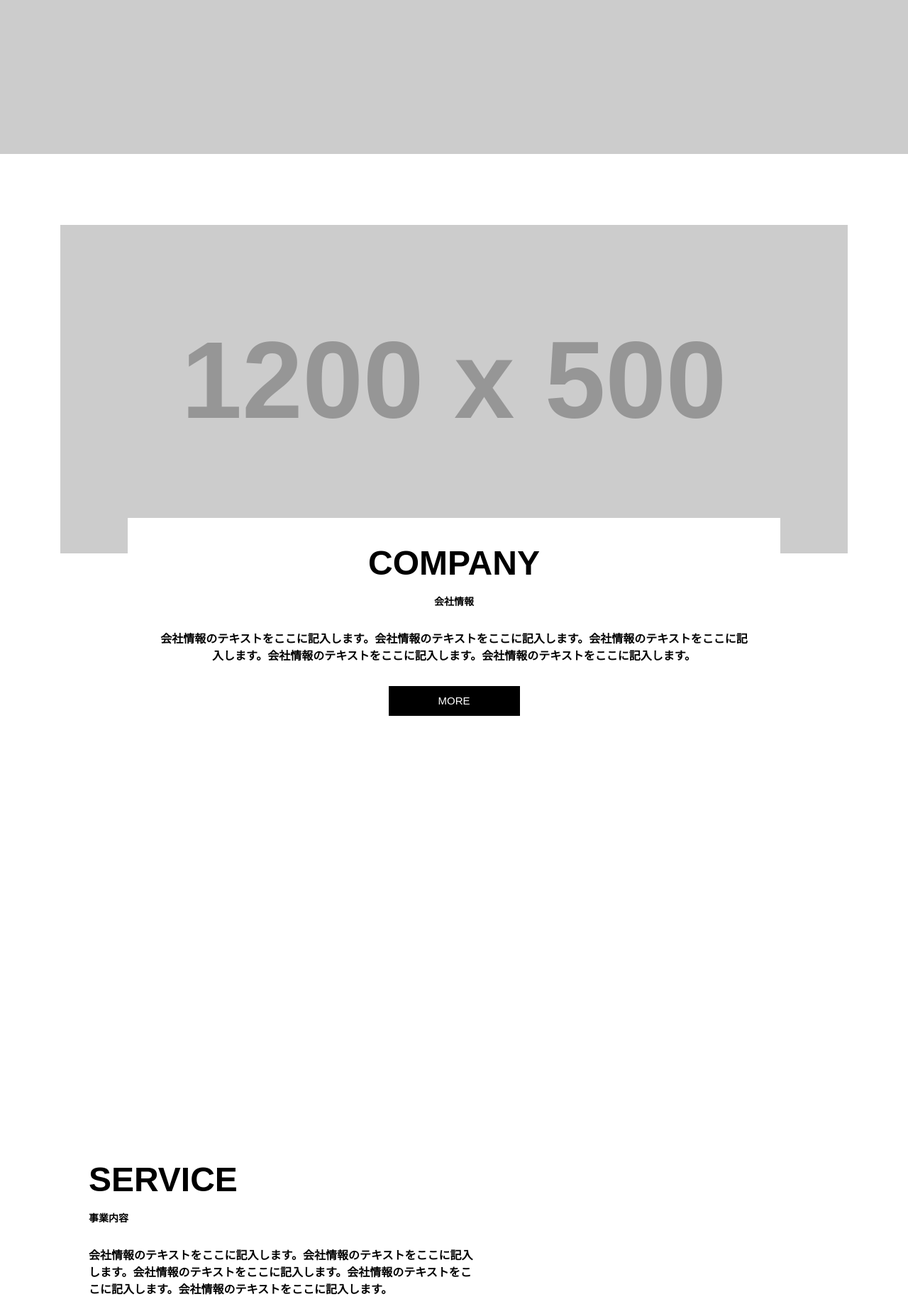
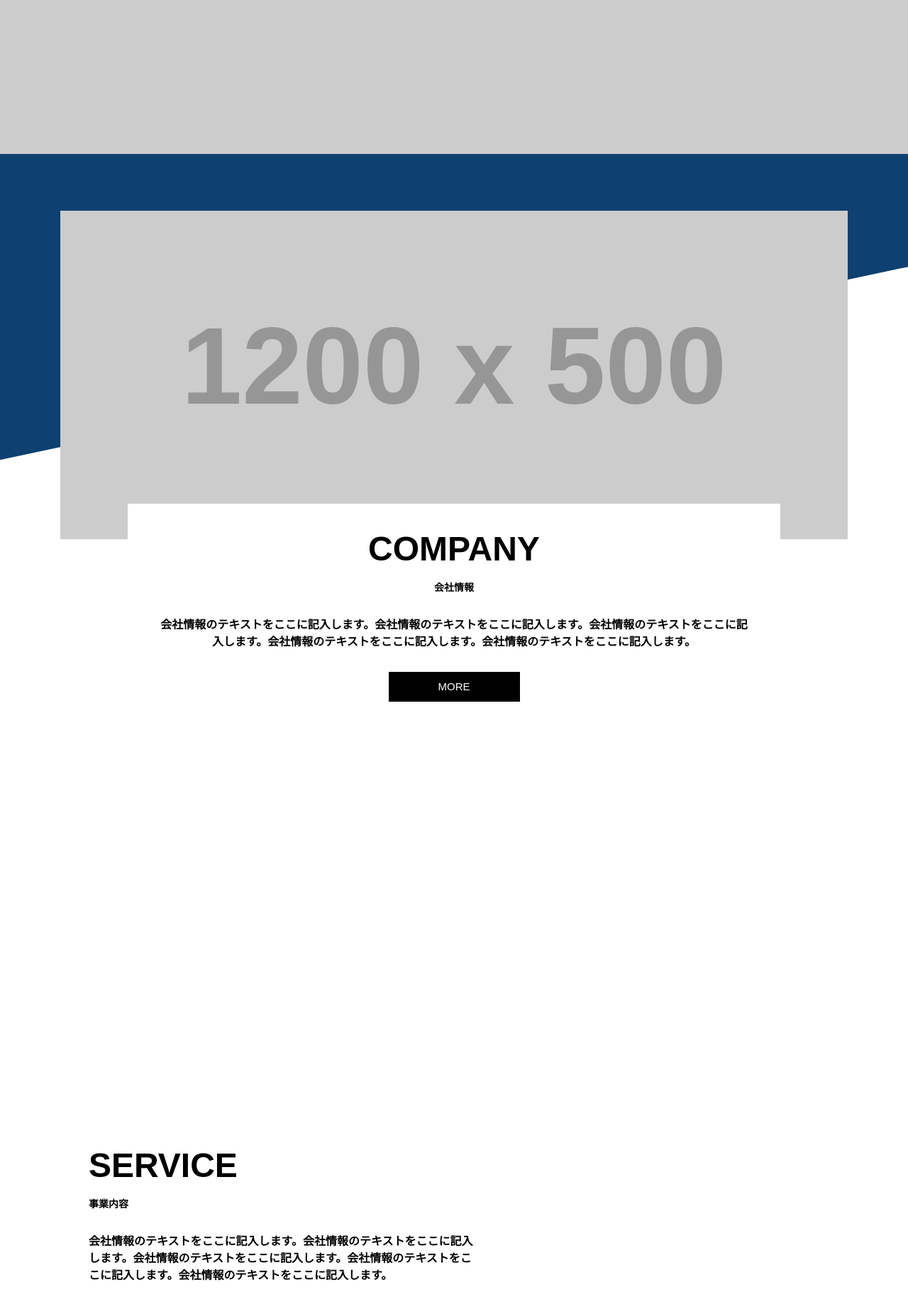
Before and after one commit to takeshi-du/js-dmeo, a Jekyll site: the page built from demo/corporate/index.html, in a window 1280 px wide. Shown: the part 361-2199 px from the top of the page at 71% size. Built offline with Jekyll 4.4.1, drawn with Linux system fonts in a browser that asks for light colours; nearby versions of some CDN libraries.

Commit message:
heroにslope追加

```diff
--- a/_includes/corporate/hero.html
+++ b/_includes/corporate/hero.html
@@ -1,3 +1,5 @@
-<section class="block-hero">
-  <img class="img-fluid img-100" src="https://placehold.it/1200x500" alt="img">
+<section class="block-hero c-bgslope c-bgslope__right">
+  <div class="c-bgslope__inner">
+    <img class="img-fluid img-100" src="https://placehold.it/1200x500" alt="img">
+  </div>
 </section>
--- a/_sass/corporate/block-company.scss
+++ b/_sass/corporate/block-company.scss
@@ -2,7 +2,7 @@
 * === block-company ===
 */
 .block-company {
-  margin-top: 100px;
+  margin-top: -420px;
   .panel {
     text-align: center;
     margin-top: -50px;
--- a/_sass/corporate/block-hero.scss
+++ b/_sass/corporate/block-hero.scss
@@ -1,3 +1,11 @@
 /*
 * === block-hero ===
 */
+.block-hero {
+  &.c-bgslope.c-bgslope__right:before {
+    background-color: #0E4071;
+  }
+  &.c-bgslope .c-bgslope__inner {
+    padding-bottom: 500px;
+  }
+}
--- a/_sass/corporate/block-news.scss
+++ b/_sass/corporate/block-news.scss
@@ -2,7 +2,6 @@
 * === block-news ===
 */
 .block-news {
-  margin-top: 100px;
   .block-news__header {
     text-align: center;
   }
--- a/_sass/corporate/c-bgslope.scss
+++ b/_sass/corporate/c-bgslope.scss
@@ -15,6 +15,10 @@
     margin: 3% -10% 0;
     background: #0B0E10;
     z-index: -1;
+    @media (max-width: 575.98px) {
+      width: 135%;
+      margin: 3% -15% 0;
+    }
   }
   .c-bgslope__inner {
     padding-bottom: 200px;
```
